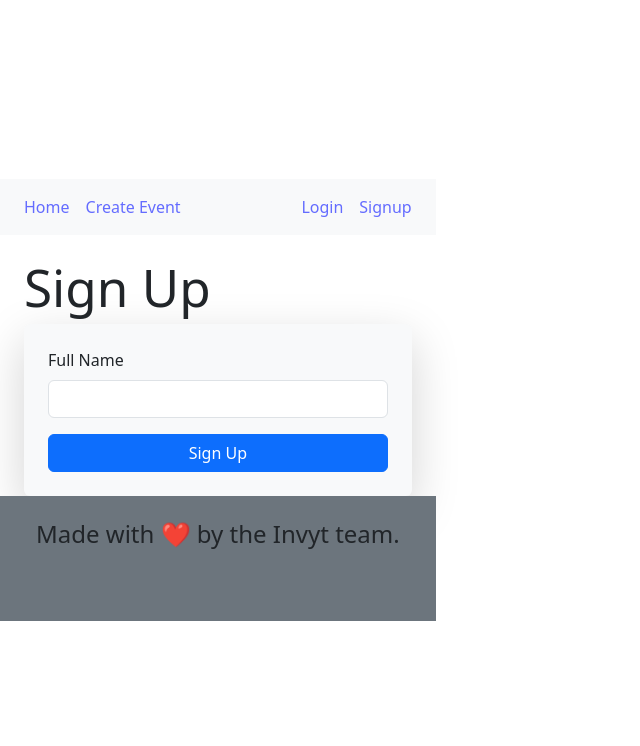
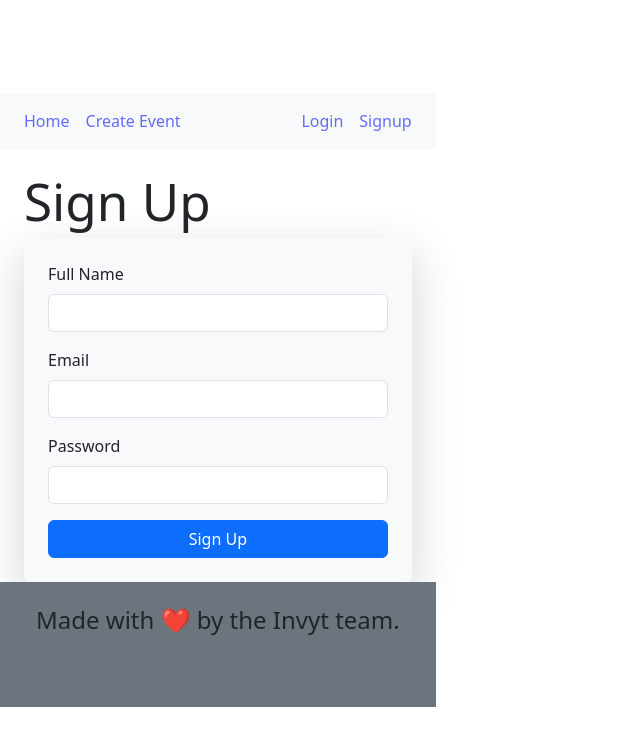
Before and after one commit to achensen/Invyt, a React (Vite) app in the folder client/: page /signup in a window 1280 px wide. Shown: the top 746 px of the page, without its empty margins (0-640 px from the left). Built offline with nearby package versions, Linux system fonts and the light colour scheme.

Commit message:
tweaking navbar

```diff
--- a/client/src/components/Navigation.tsx
+++ b/client/src/components/Navigation.tsx
@@ -1,5 +1,5 @@
 import { Link, useNavigate } from "react-router-dom";
-import { useContext } from "react";
+import { useContext, useEffect } from "react";
 import { UserContext } from "../context/UserContext";
 import { removeToken } from "../utils/auth";
 
@@ -19,6 +19,10 @@ const Navigation = () => {
     navigate("/login");
   };
 
+  useEffect(() => {
+    updateUser();
+  }, []);
+
   return (
     <header>
       <nav className="d-flex justify-content-between align-items-center p-3 bg-light">
@@ -29,7 +33,7 @@ const Navigation = () => {
         <div>
           {user ? (
             <>
-              <span className="mx-2">Welcome, {user.name}!</span>
+              <span className="mx-2">Welcome, {user.name}!</span> {/* ✅ Fix applied */}
               <button className="btn btn-danger btn-sm" onClick={handleLogout}>Logout</button>
             </>
           ) : (
--- a/client/src/context/UserContext.tsx
+++ b/client/src/context/UserContext.tsx
@@ -1,5 +1,5 @@
 import { createContext, useState, useEffect, ReactNode } from "react";
-import { getUserFromToken } from "../utils/auth";
+import { getUserFromToken, getToken } from "../utils/auth";
 
 // Define context type
 interface UserContextType {
@@ -16,11 +16,23 @@ export const UserProvider = ({ children }: { children: ReactNode }) => {
 
   // Update user when token changes
   const updateUser = () => {
+    console.log("🔄 Updating User Context...");
     setUser(getUserFromToken());
   };
 
   useEffect(() => {
     updateUser();
+
+    // Listen for token changes in localStorage
+    const handleStorageChange = () => {
+      console.log("📢 Token Changed! Refreshing User...");
+      updateUser();
+    };
+
+    window.addEventListener("storage", handleStorageChange);
+    return () => {
+      window.removeEventListener("storage", handleStorageChange);
+    };
   }, []);
 
   return (
--- a/client/src/pages/Signup.tsx
+++ b/client/src/pages/Signup.tsx
@@ -35,6 +35,14 @@ const Signup = () => {
           <label className="form-label">Full Name</label>
           <input className="form-control" name="name" value={form.name} onChange={handleChange} required />
         </div>
+        <div className="mb-3">
+          <label className="form-label">Email</label>
+          <input type="email" className="form-control" name="email" value={form.email} onChange={handleChange} required />
+        </div>
+        <div className="mb-3">
+          <label className="form-label">Password</label>
+          <input type="password" className="form-control" name="password" value={form.password} onChange={handleChange} required />
+        </div>
         <button type="submit" className="btn btn-primary w-100">Sign Up</button>
       </form>
     </div>
--- a/client/src/utils/api.ts
+++ b/client/src/utils/api.ts
@@ -107,7 +107,7 @@ export const registerUser = async (userData: { name: string; email: string; pass
 
     const { token, user } = response.data.data.register;
     setToken(token);
-    updateUser();
+    updateUser(); // ✅ Updates Navbar after signup
     return user;
   } catch (error) {
     console.error("Signup GraphQL Error:", error);
@@ -138,7 +138,7 @@ export const loginUser = async (credentials: { email: string; password: string }
 
     const { token, user } = response.data.data.login;
     setToken(token);
-    updateUser();
+    updateUser(); // ✅ Updates Navbar after login
     return user;
   } catch (error) {
     console.error("Login GraphQL Error:", error);
--- a/client/src/utils/auth.ts
+++ b/client/src/utils/auth.ts
@@ -9,6 +9,7 @@ interface DecodedUser extends JwtPayload {
 
 // Store token in local storage
 export const setToken = (token: string) => {
+  console.log("🔐 Storing Token:", token);
   localStorage.setItem("id_token", token);
 };
 
@@ -19,6 +20,7 @@ export const getToken = () => {
 
 // Remove token (logout function)
 export const removeToken = () => {
+  console.log("🚪 Removing Token");
   localStorage.removeItem("id_token");
 };
 
@@ -27,8 +29,11 @@ export const getUserFromToken = (): DecodedUser | null => {
   const token = getToken();
   if (!token) return null;
   try {
-    return jwtDecode<DecodedUser>(token);
+    const decoded = jwtDecode<DecodedUser>(token);
+    console.log("👤 Decoded User:", decoded); // ✅ Debugging
+    return decoded;
   } catch (error) {
+    console.error("❌ Error Decoding Token:", error);
     return null;
   }
 };
```
